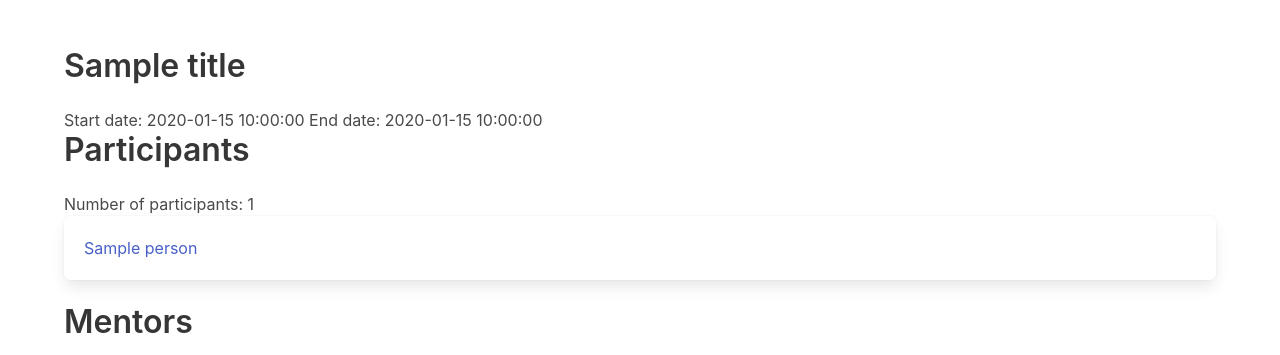
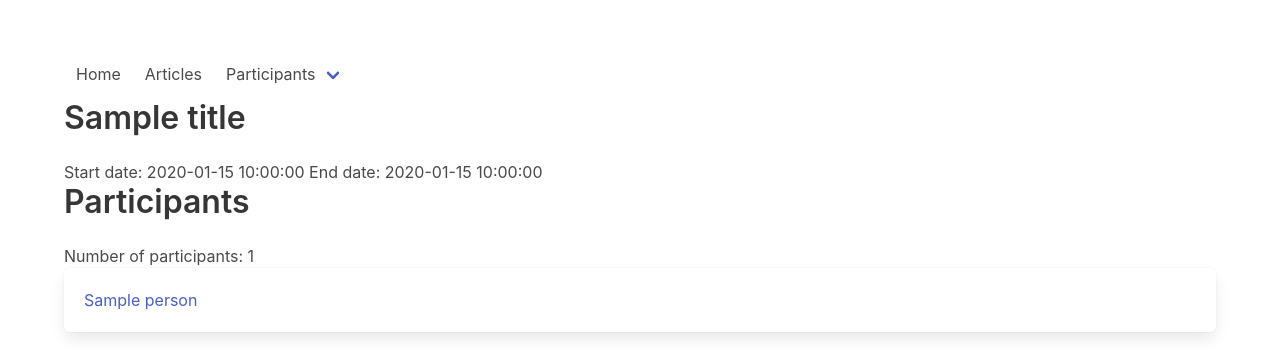
Before and after one commit to OSDC-Code-Maven/osdc-2023-01-public, a Flask app: template templates/index.html in a window 1280 px wide. Shown: the top 355 px of the page. Run offline with Flask 2, Linux system fonts and the light colour scheme; the template is opened without the code that fills it: most values are stand-ins (such as "Sample title", 1, 10 or a date in 2020); some libraries are stand-ins or nearby versions.

Commit message:
add horizontal navbar
In order for the navbar to work both in prod and locally
the location of the generated files will depend on the GITHUB_ACTIONS
environment variable

```diff
--- a/course.json
+++ b/course.json
@@ -1,4 +1,5 @@
 {
     "title": "OSDC 2023.01 Public in Hebrew",
+    "id": "osdc-2023-01-public",
     "start_date": "2023.01.08"
 }
--- a/templates/header.html
+++ b/templates/header.html
@@ -10,3 +10,5 @@
   <body>
     <section id="main-section" class="section">
       <div class="container">
+
+{% include 'navbar.html' %}
--- /dev/null
+++ b/templates/navbar.html
@@ -0,0 +1,33 @@
+<nav class="navbar" role="navigation" aria-label="main navigation">
+  <div id="navbarBasicExample" class="navbar-menu">
+    <div class="navbar-start">
+      <a class="navbar-item" href="/{{course.id}}/">
+        Home
+      </a>
+
+      <a class="navbar-item" href="/{{course.id}}/articles">
+        Articles
+      </a>
+
+      <div class="navbar-item has-dropdown is-hoverable">
+        <a class="navbar-link">
+          Participants
+        </a>
+
+        <div class="navbar-dropdown">
+          {% for person in participants %}
+          <a class="navbar-item" href="/{{course.id}}/p/{{ person.github.lower() }}">
+            {{ person.name }}
+          </a>
+          {% endfor %}
+          <hr class="navbar-divider">
+          {% for person in mentors %}
+          <a class="navbar-item" href="/{{course.id}}/p/{{ person.github.lower() }}">
+            {{ person.name }}
+          </a>
+          {% endfor %}
+        </div>
+      </div>
+    </div>
+  </div>
+</nav>
```
Also changed, not shown: generate.py (+27 -11 lines).
